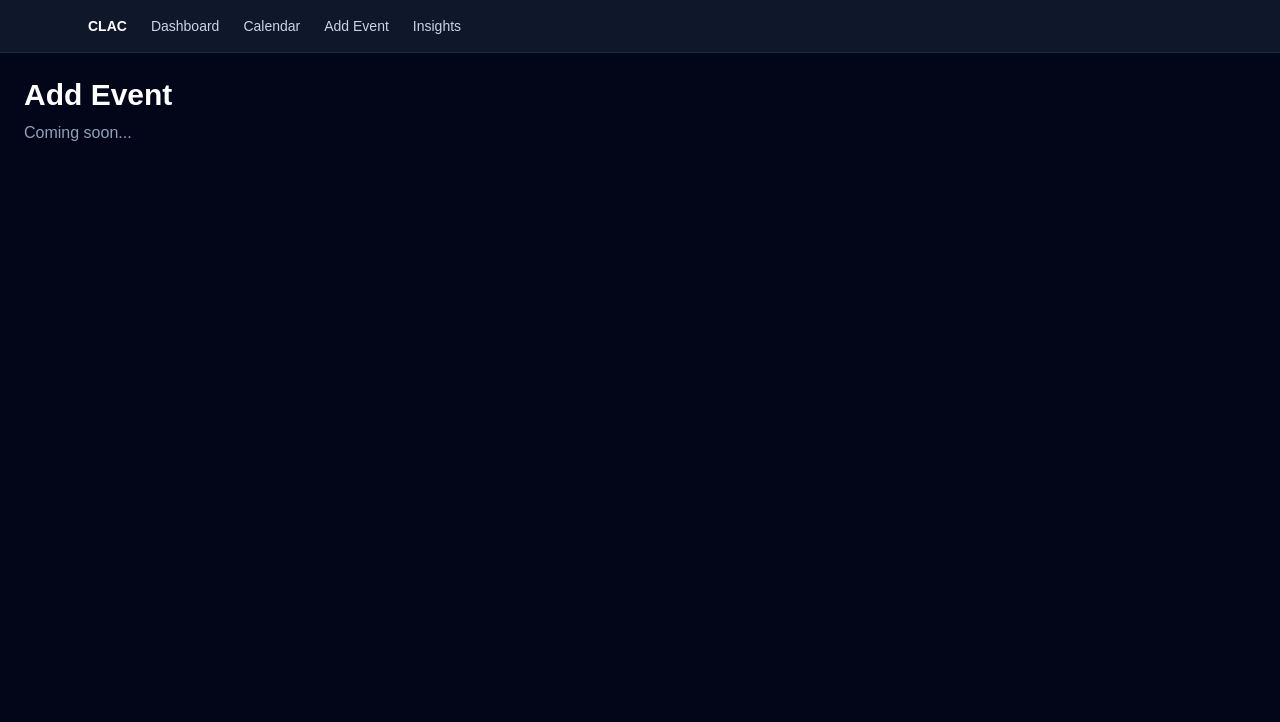
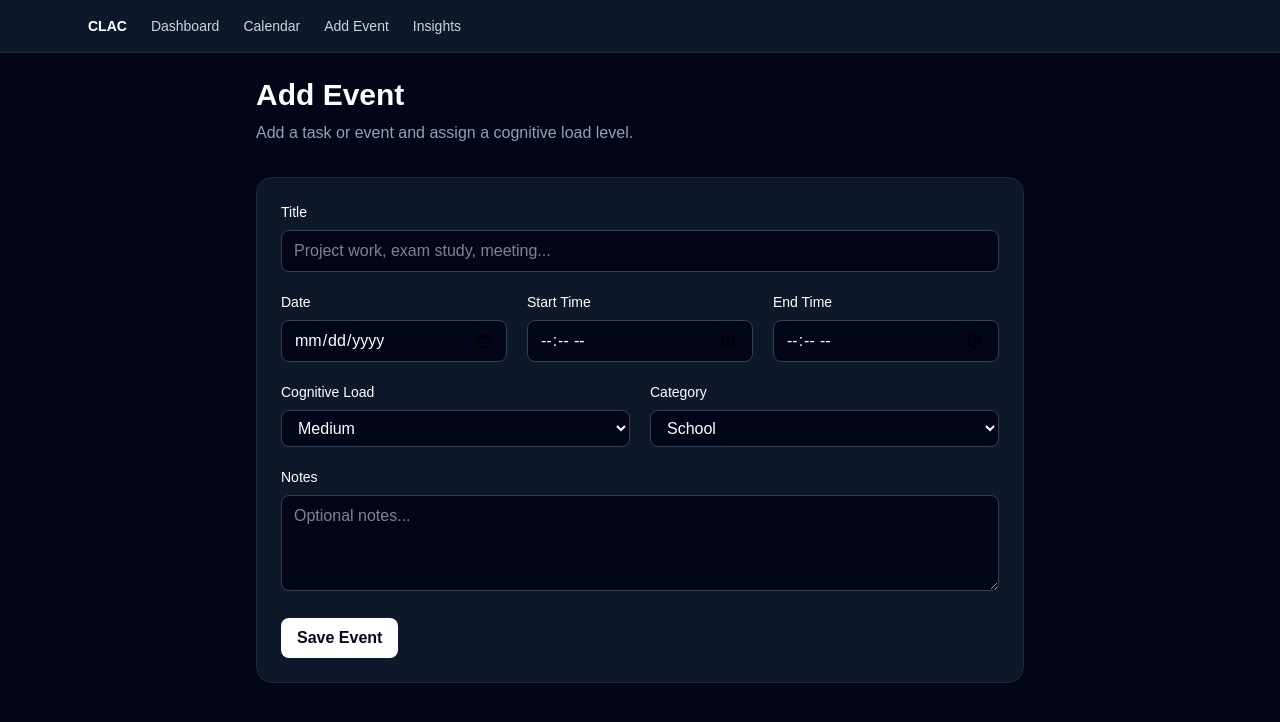
Before and after one commit to Jtbang/clac-app, a Next.js app: page /add-event in a window 1280 px wide. Shown: the top 722 px of the page. Built offline with nearby package versions, Linux system fonts and the light colour scheme.

Commit message:
Add event form and local storage calendar

```diff
--- a/app/add-event/page.tsx
+++ b/app/add-event/page.tsx
@@ -1,10 +1,149 @@
+"use client";
+
+import { useState } from "react";
+import { useRouter } from "next/navigation";
+import type { ClacEvent, LoadLevel } from "@/types/event";
+
 export default function AddEventPage() {
+  const router = useRouter();
+
+  const [title, setTitle] = useState("");
+  const [date, setDate] = useState("");
+  const [startTime, setStartTime] = useState("");
+  const [endTime, setEndTime] = useState("");
+  const [loadLevel, setLoadLevel] = useState<LoadLevel>("medium");
+  const [category, setCategory] = useState("School");
+  const [notes, setNotes] = useState("");
+
+  function handleSubmit(event: React.FormEvent<HTMLFormElement>) {
+    event.preventDefault();
+
+    const newEvent: ClacEvent = {
+      id: crypto.randomUUID(),
+      title,
+      date,
+      startTime,
+      endTime,
+      loadLevel,
+      category,
+      notes,
+    };
+
+    const existingEvents = localStorage.getItem("clac-events");
+    const events: ClacEvent[] = existingEvents ? JSON.parse(existingEvents) : [];
+
+    localStorage.setItem("clac-events", JSON.stringify([...events, newEvent]));
+
+    router.push("/calendar");
+  }
+
   return (
     <main className="min-h-screen bg-slate-950 text-white p-6">
-      <h1 className="text-3xl font-bold">Add Event</h1>
-      <p className="mt-2 text-slate-400">
-        Coming soon...
-      </p>
+      <div className="mx-auto max-w-3xl">
+        <h1 className="text-3xl font-bold">Add Event</h1>
+        <p className="mt-2 text-slate-400">
+          Add a task or event and assign a cognitive load level.
+        </p>
+
+        <form
+          onSubmit={handleSubmit}
+          className="mt-8 space-y-5 rounded-2xl border border-slate-800 bg-slate-900 p-6"
+        >
+          <div>
+            <label className="block text-sm font-medium">Title</label>
+            <input
+              className="mt-2 w-full rounded-lg border border-slate-700 bg-slate-950 px-3 py-2 text-white"
+              value={title}
+              onChange={(e) => setTitle(e.target.value)}
+              required
+              placeholder="Project work, exam study, meeting..."
+            />
+          </div>
+
+          <div className="grid gap-5 md:grid-cols-3">
+            <div>
+              <label className="block text-sm font-medium">Date</label>
+              <input
+                type="date"
+                className="mt-2 w-full rounded-lg border border-slate-700 bg-slate-950 px-3 py-2 text-white"
+                value={date}
+                onChange={(e) => setDate(e.target.value)}
+                required
+              />
+            </div>
+
+            <div>
+              <label className="block text-sm font-medium">Start Time</label>
+              <input
+                type="time"
+                className="mt-2 w-full rounded-lg border border-slate-700 bg-slate-950 px-3 py-2 text-white"
+                value={startTime}
+                onChange={(e) => setStartTime(e.target.value)}
+                required
+              />
+            </div>
+
+            <div>
+              <label className="block text-sm font-medium">End Time</label>
+              <input
+                type="time"
+                className="mt-2 w-full rounded-lg border border-slate-700 bg-slate-950 px-3 py-2 text-white"
+                value={endTime}
+                onChange={(e) => setEndTime(e.target.value)}
+                required
+              />
+            </div>
+          </div>
+
+          <div className="grid gap-5 md:grid-cols-2">
+            <div>
+              <label className="block text-sm font-medium">
+                Cognitive Load
+              </label>
+              <select
+                className="mt-2 w-full rounded-lg border border-slate-700 bg-slate-950 px-3 py-2 text-white"
+                value={loadLevel}
+                onChange={(e) => setLoadLevel(e.target.value as LoadLevel)}
+              >
+                <option value="low">Low</option>
+                <option value="medium">Medium</option>
+                <option value="high">High</option>
+              </select>
+            </div>
+
+            <div>
+              <label className="block text-sm font-medium">Category</label>
+              <select
+                className="mt-2 w-full rounded-lg border border-slate-700 bg-slate-950 px-3 py-2 text-white"
+                value={category}
+                onChange={(e) => setCategory(e.target.value)}
+              >
+                <option>School</option>
+                <option>Work</option>
+                <option>Personal</option>
+                <option>Recovery</option>
+              </select>
+            </div>
+          </div>
+
+          <div>
+            <label className="block text-sm font-medium">Notes</label>
+            <textarea
+              className="mt-2 min-h-24 w-full rounded-lg border border-slate-700 bg-slate-950 px-3 py-2 text-white"
+              value={notes}
+              onChange={(e) => setNotes(e.target.value)}
+              placeholder="Optional notes..."
+            />
+          </div>
+
+          <button
+            type="submit"
+            className="rounded-lg bg-white px-4 py-2 font-semibold text-slate-950 hover:bg-slate-200"
+          >
+            Save Event
+          </button>
+        </form>
+      </div>
     </main>
   );
 }
--- a/app/calendar/page.tsx
+++ b/app/calendar/page.tsx
@@ -1,10 +1,100 @@
+"use client";
+
+import { useEffect, useState } from "react";
+import type { ClacEvent } from "@/types/event";
+
+function loadBadgeClass(loadLevel: ClacEvent["loadLevel"]) {
+  if (loadLevel === "high") {
+    return "bg-red-950 text-red-200 border-red-800";
+  }
+
+  if (loadLevel === "medium") {
+    return "bg-yellow-950 text-yellow-200 border-yellow-800";
+  }
+
+  return "bg-green-950 text-green-200 border-green-800";
+}
+
 export default function CalendarPage() {
+  const [events, setEvents] = useState<ClacEvent[]>([]);
+
+  useEffect(() => {
+    const storedEvents = localStorage.getItem("clac-events");
+    if (storedEvents) {
+      setEvents(JSON.parse(storedEvents));
+    }
+  }, []);
+
+  function clearEvents() {
+    localStorage.removeItem("clac-events");
+    setEvents([]);
+  }
+
+  const sortedEvents = [...events].sort((a, b) => {
+    return `${a.date} ${a.startTime}`.localeCompare(`${b.date} ${b.startTime}`);
+  });
+
   return (
     <main className="min-h-screen bg-slate-950 text-white p-6">
-      <h1 className="text-3xl font-bold">Calendar</h1>
-      <p className="mt-2 text-slate-400">
-        Coming soon...
-      </p>
+      <div className="mx-auto max-w-5xl">
+        <div className="flex items-start justify-between gap-4">
+          <div>
+            <h1 className="text-3xl font-bold">Calendar</h1>
+            <p className="mt-2 text-slate-400">
+              Your scheduled events with cognitive load levels.
+            </p>
+          </div>
+
+          {events.length > 0 && (
+            <button
+              onClick={clearEvents}
+              className="rounded-lg border border-slate-700 px-3 py-2 text-sm text-slate-300 hover:bg-slate-900"
+            >
+              Clear Events
+            </button>
+          )}
+        </div>
+
+        <section className="mt-8 space-y-4">
+          {sortedEvents.length === 0 ? (
+            <div className="rounded-2xl border border-slate-800 bg-slate-900 p-6">
+              <p className="text-slate-300">No events yet.</p>
+              <p className="mt-2 text-sm text-slate-500">
+                Add your first event from the Add Event page.
+              </p>
+            </div>
+          ) : (
+            sortedEvents.map((event) => (
+              <article
+                key={event.id}
+                className="rounded-2xl border border-slate-800 bg-slate-900 p-5"
+              >
+                <div className="flex flex-wrap items-start justify-between gap-3">
+                  <div>
+                    <h2 className="text-xl font-semibold">{event.title}</h2>
+                    <p className="mt-1 text-sm text-slate-400">
+                      {event.date} • {event.startTime}–{event.endTime} •{" "}
+                      {event.category}
+                    </p>
+                  </div>
+
+                  <span
+                    className={`rounded-full border px-3 py-1 text-xs font-semibold uppercase tracking-wide ${loadBadgeClass(
+                      event.loadLevel
+                    )}`}
+                  >
+                    {event.loadLevel}
+                  </span>
+                </div>
+
+                {event.notes && (
+                  <p className="mt-4 text-sm text-slate-300">{event.notes}</p>
+                )}
+              </article>
+            ))
+          )}
+        </section>
+      </div>
     </main>
   );
 }
--- /dev/null
+++ b/types/event.ts
@@ -0,0 +1,12 @@
+export type LoadLevel = "low" | "medium" | "high";
+
+export type ClacEvent = {
+  id: string;
+  title: string;
+  date: string;
+  startTime: string;
+  endTime: string;
+  loadLevel: LoadLevel;
+  category: string;
+  notes: string;
+};
```
